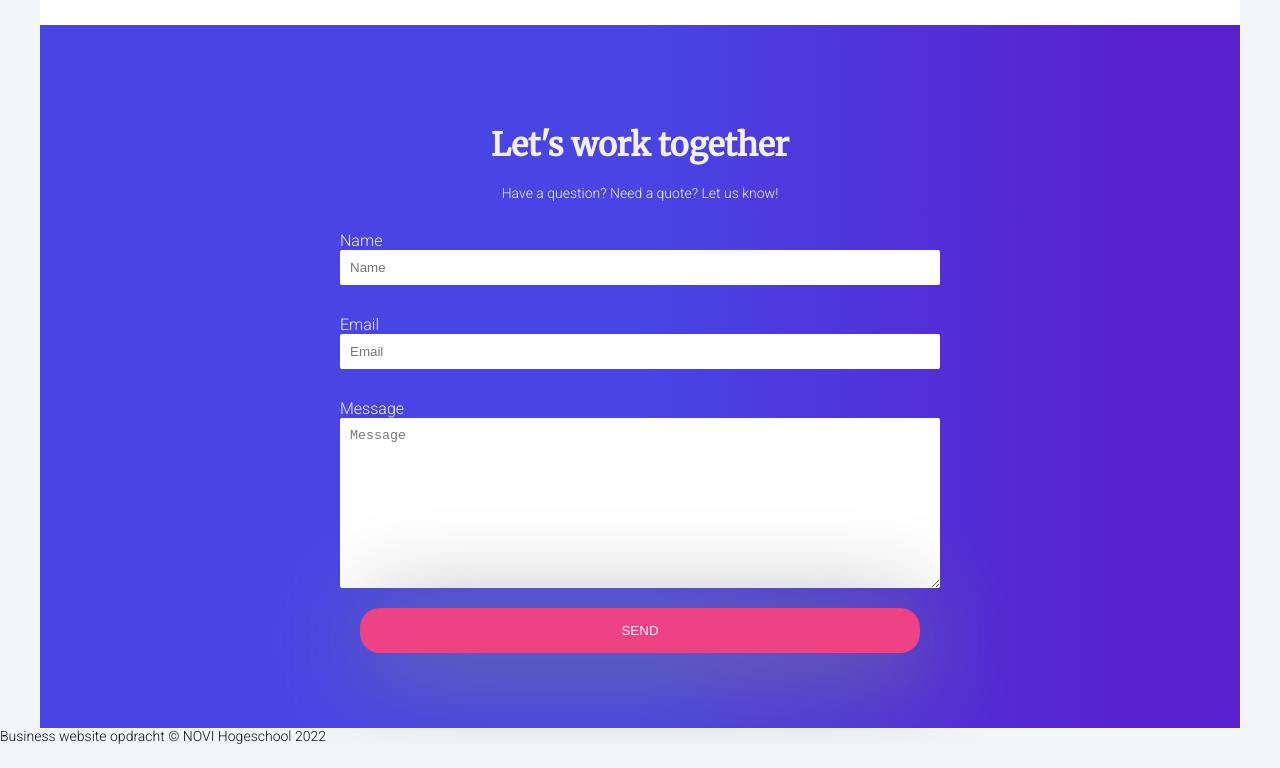
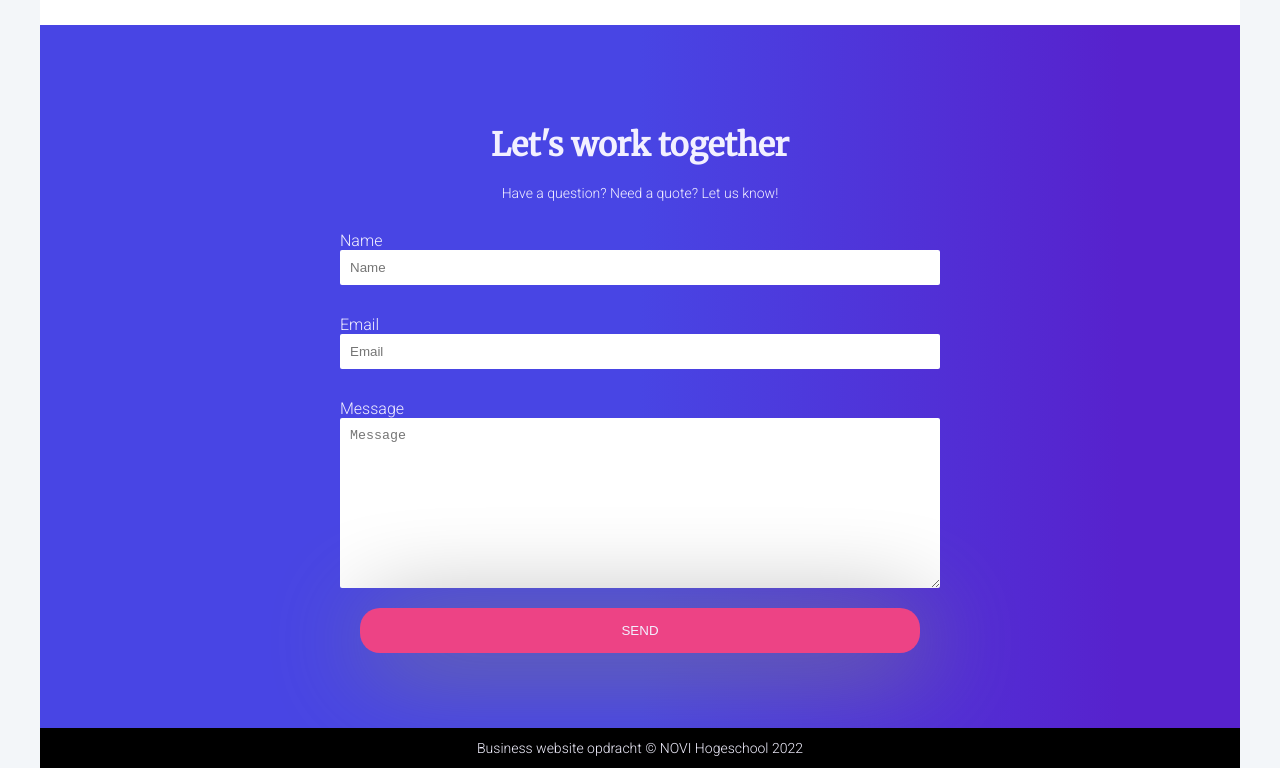
Before and after one commit to Bernardthe3rd/hwles4-conceptopdracht, a plain HTML site: page index.html in a window 1280 px wide. Shown: the part 3089-3857 px from the top of the page. Before the commit the page ends 3833 px from the top, so only its background shows below. Drawn offline with Linux system fonts and the light colour scheme.

Commit message:
finished footer and finished project basis

```diff
--- a/index.html
+++ b/index.html
@@ -184,10 +184,12 @@
 
 <!-- /////////////////////// end of body section /////////////////////   -->
 
-<footer>
-    <p>
+<footer class="outer-container_footer">
+    <div class="inner-container_div_footer">
+        <p>
         Business website opdracht © NOVI Hogeschool 2022
-    </p>
+        </p>
+    </div>
 </footer>
 </body>
 </html>
--- a/styles/style.css
+++ b/styles/style.css
@@ -350,6 +350,28 @@ form > textarea {
 }
 
 /* --------------- 4.3 Footer ------------------- */
+.outer-container_footer {
+    display: flex;
+    flex-direction: row;
+    justify-content: center;
+    align-items: center;
+}
+
+.inner-container_div_footer {
+    flex-basis: 1200px;
+    height: 5vh;
+    flex-grow: 0;
+    flex-shrink: 1;
+    background-color: black;
+    display: flex;
+    flex-direction: row;
+    justify-content: center;
+    align-items: center;
+}
+
+.inner-container_div_footer > p {
+    color: var(--big-floating-words);
+}
 
 
 /* ------------------------------- 5. Media Queries -------------------------------- */
```
